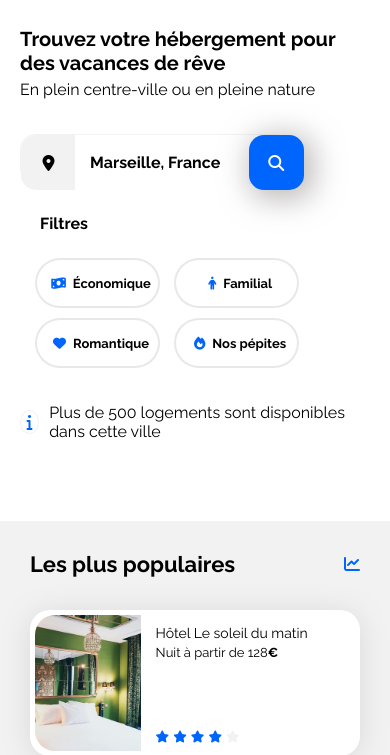
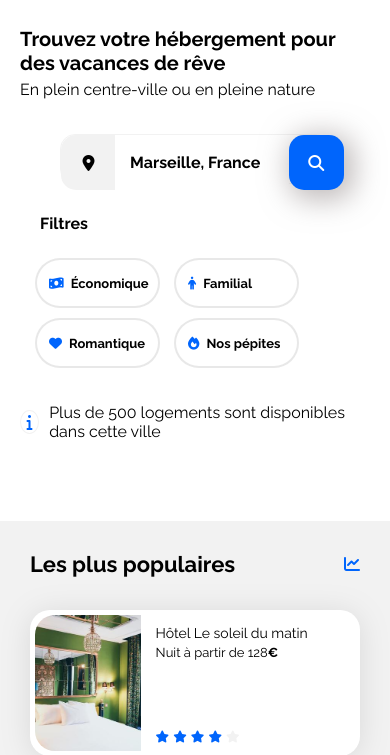
Before and after one commit to AlexandreLeriche141282/bookie, a plain HTML site: page index.html in a window 390 px wide. Shown: the part 103-858 px from the top of the page. Drawn offline with Linux system fonts and the light colour scheme.

Commit message:
centrer searchButton

```diff
--- a/css/style.css
+++ b/css/style.css
@@ -462,15 +462,8 @@ footer a{
         padding: 10px;
         margin: 0 auto;
     }
-
-
 }
 
-.filter button{
-    padding: 0;
-    width: 150px;
-    margin: 0;
-}
 
 /* Small devices (phones, less than 768px) */
 @media (max-width: 767.98px) {
@@ -514,6 +507,7 @@ footer a{
 .search form{
     grid-template-columns: 20% 65% 15%;
     width: 270px;
+    margin: 0 auto;
 }
 .search form button{
     border-radius: 15px;
@@ -546,6 +540,8 @@ footer a{
 
 .filter .filterButton .containerButton button{
     width: 125px;
+    text-align: left;
+
 }
 
 .filterButton{
@@ -558,7 +554,10 @@ footer a{
     padding-bottom: 20px;
     padding-left: 10px;
 }
-
+.filter .filterButton .containerButton {
+    margin: 0 auto;
+    /* width: 310px; */
+}
 
 /********** hebergements and populary *******/
 .hebergements-and-populaires{
```
